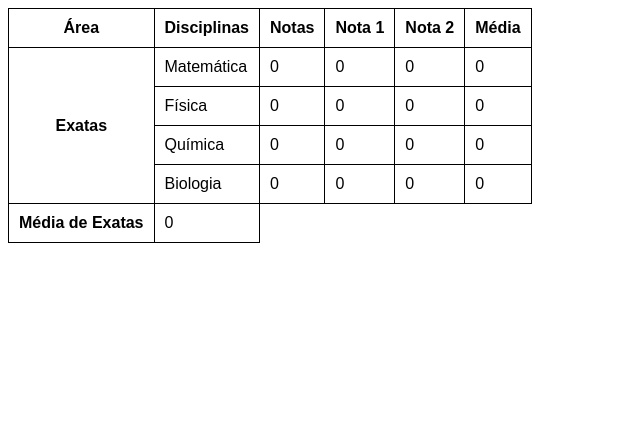
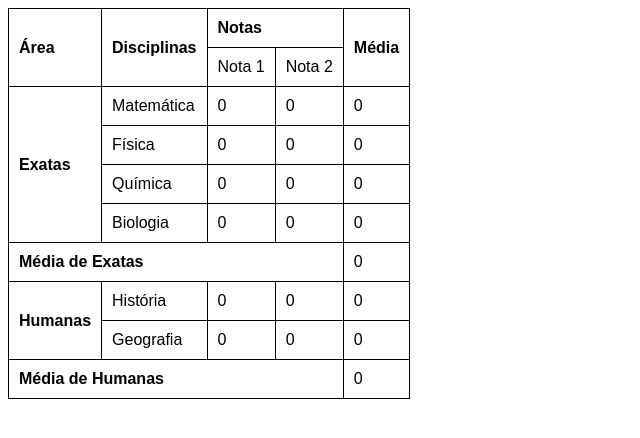
Before and after one commit to gabrielalves0617/html-css, a plain HTML site: page desafios/d014/desafio14.html in a window 1280 px wide. Shown: the whole page, without its empty margins (0-640 px from the left). Drawn offline with Linux system fonts and the light colour scheme.

Commit message:
atualizei

```diff
--- a/desafios/d014/desafio14.html
+++ b/desafios/d014/desafio14.html
@@ -20,6 +20,8 @@
         td, th {
             border: 1px solid black;
             padding: 10px;
+            text-align: left;
+
         }
     </style>
 </head>
@@ -27,13 +29,17 @@
     <table>
             <thead>
 
-                <th>Área</th>
-                <th >Disciplinas</th>
-                <th colspan="">Notas </th>
-                <th>Nota 1</th>
-                <th>Nota 2</th>
-                <th>Média</th>
+             <tr>
+                <th rowspan="2">Área</th>
+                <th rowspan="2">Disciplinas</th>
+                <th colspan="2">Notas </th>
+                <th rowspan="2">Média</th>
+            </tr>
 
+             <tr>
+                <td>Nota 1</td>
+                <td>Nota 2</td>
+             </tr>
 
             </thead>
             <tr>
@@ -42,7 +48,7 @@
                 <td>0</td>
                 <td>0</td>
                 <td>0</td>
-                <td>0</td>
+
             </tr>
 
             <tr>
@@ -50,7 +56,7 @@
                 <td>0</td>
                 <td>0</td>
                 <td>0</td>
-                <td>0</td>
+
             </tr>
 
             <tr>
@@ -58,7 +64,7 @@
                 <td>0</td>
                 <td>0</td>
                 <td>0</td>
-                <td>0</td>
+
             </tr>
 
             <tr>
@@ -66,14 +72,39 @@
                 <td>0</td>
                 <td>0</td>
                 <td>0</td>
-                <td>0</td>
+
             </tr>
 
             <tr>
-                <th colspan=""> Média de Exatas</th>
+                <th colspan="4"> Média de Exatas</th>
                 <td>0</td>
 
             </tr>
+
+                <tr>
+                    <th rowspan="2">Humanas</th>
+                    <td>História</td>
+                    <td>0</td>
+                    <td>0</td>
+                    <td>0</td>
+                </tr>
+
+                <tr>
+                    <td>Geografia</td>
+                    <td>0</td>
+                    <td>0</td>
+                    <td>0</td>
+                </tr>
+
+                <tr>
+                    <th colspan="4">Média de Humanas</th>
+                    <td>0</td>
+                </tr>
+
+
+
+
+
     </tbody>
 
     </table>
```
